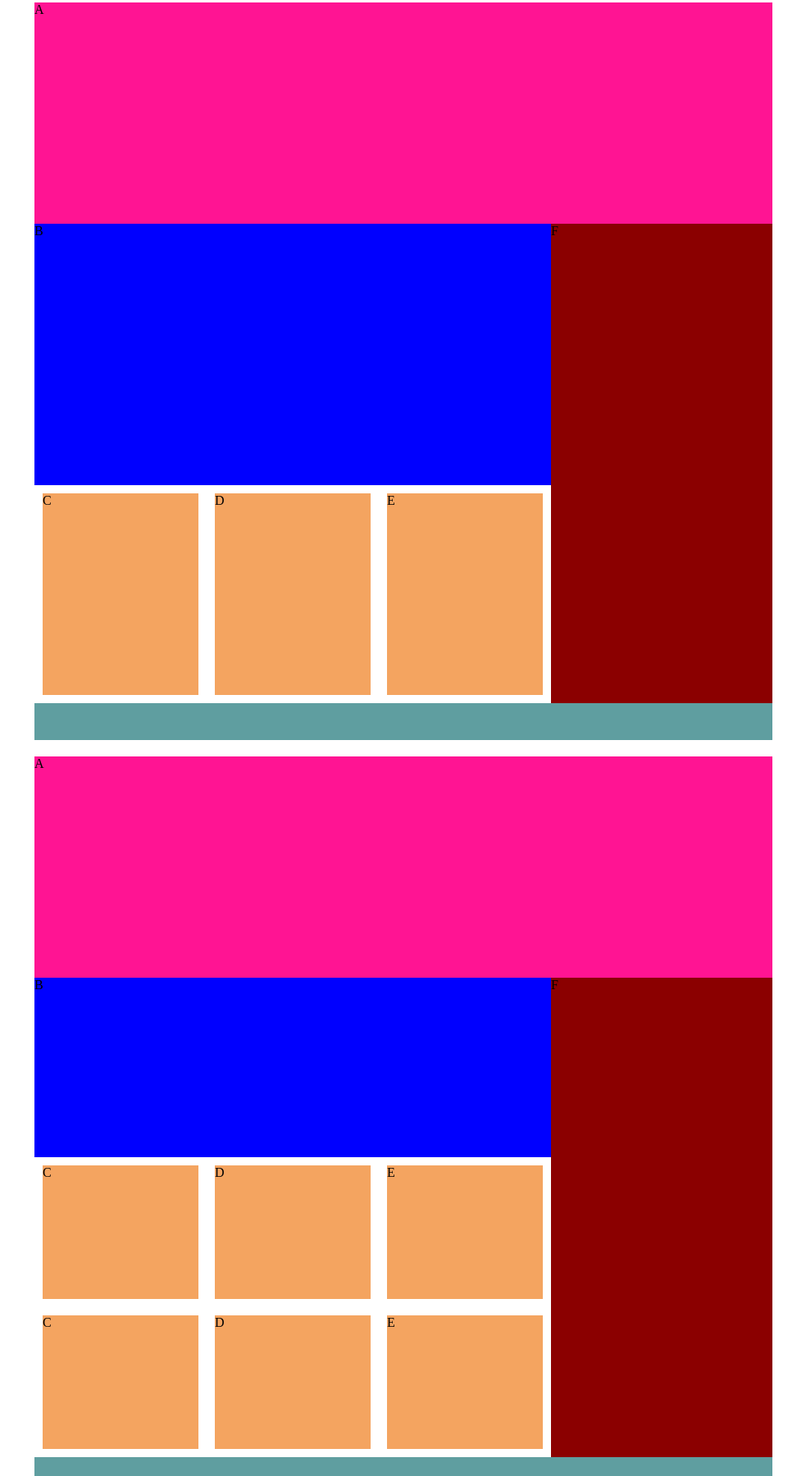
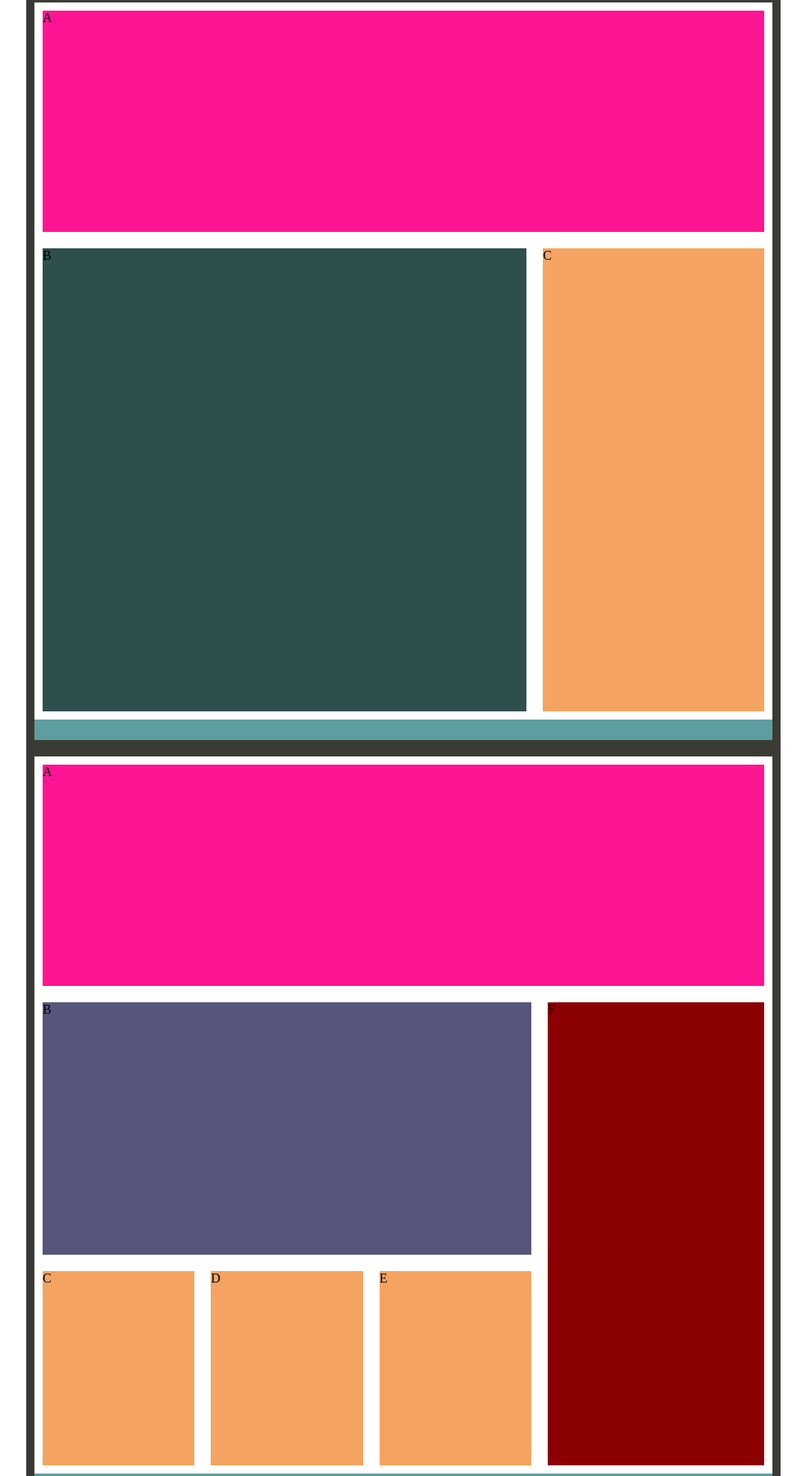
Before and after one commit to midera/html_practiceWiki, a plain HTML site: page flexbox2/index.html in a window 1280 px wide. Shown: the part 15-1816 px from the top of the page at 82% size, without its empty margins (148-1131 px from the left). Drawn offline with Linux system fonts and the light colour scheme.

Commit message:
create flex box main.css

```diff
--- a/flex-box 1/style.css
+++ /dev/null
@@ -1,35 +0,0 @@
-.box {
-    width: 800px;
-    height: 800px;
-
-    background: #807564;
-
-}
-
-.grn {
-    background: darkslategray;
-    width: 800px;
-    height: 200px;
-
-
-
-}
-.boxs{
-    display: flex;
-    justify-content: flex-end;
-
-}
-
-.gold {
-    background: rgba(255, 197, 55, 0.75);
-    width: 600px;
-    height: 600px;
-
-}
-
-.red {
-    width: 200px;
-    height: 600px;
-    background: rgba(255, 17, 14, 0.75);
-
-}
--- a/flexbox2/index.html
+++ b/flexbox2/index.html
@@ -6,6 +6,16 @@
     <link rel="stylesheet" href="main.css">
 </head>
 <body>
+
+
+<div class="fon">
+    <div class="block pink-one">A</div>
+    <div class="BOXS">
+            <div class="blue-one">B</div>
+            <div class="gold">C</div>
+    </div>
+</div>
+
 
 <div class="fon">
     <div class="block pink-one">A</div>
@@ -23,33 +33,26 @@
 </div>
 
 
-
-
-
-
 <div class="fon">
     <div class="block pink-one">A</div>
     <div class="over">
         <div class="four">
-            <div class="blue">B</div>
+
             <div class="three">
+                <div class="gold">B</div>
                 <div class="gold">C</div>
                 <div class="gold">D</div>
-                <div class="gold">E</div>
             </div>
             <div class="three">
-                <div class="gold">C</div>
-                <div class="gold">D</div>
                 <div class="gold">E</div>
+                <div class="gold">F</div>
+                <div class="gold">G</div>
             </div>
         </div>
-        <div class="lost">F</div>
+        <div class="lost">H</div>
     </div>
 </div>
 
 
-
-
-
 </body>
 </html>
--- a/flexbox2/main.css
+++ b/flexbox2/main.css
@@ -4,12 +4,21 @@
     background: cadetblue;
     margin: 0 auto;
 
+    border: 10px solid #3b3b35;
+}
+.BOXS{
+    display: flex;
+    height: 65%;
+}
+.blue-one{
+    width: 70%;
+    background: darkslategray;
     border: 10px solid white;
 }
-
 .block {
     background: deeppink;
     height: 30%;
+    border: 10px solid white;
 
 }
 
@@ -28,8 +37,9 @@
 }
 
 .blue {
-    background: blue;
-    height: 60%
+    background: #56567c;
+    height: 60%;
+    border: 10px solid white;
 }
 
 .three {
@@ -50,6 +60,6 @@
 
 .lost {
     background: darkred;
-
+    border: 10px solid white;
     width: 30%;
 }
```
Also changed, not shown: flex-box 1/index.html (deleted, +0 -19 lines).
